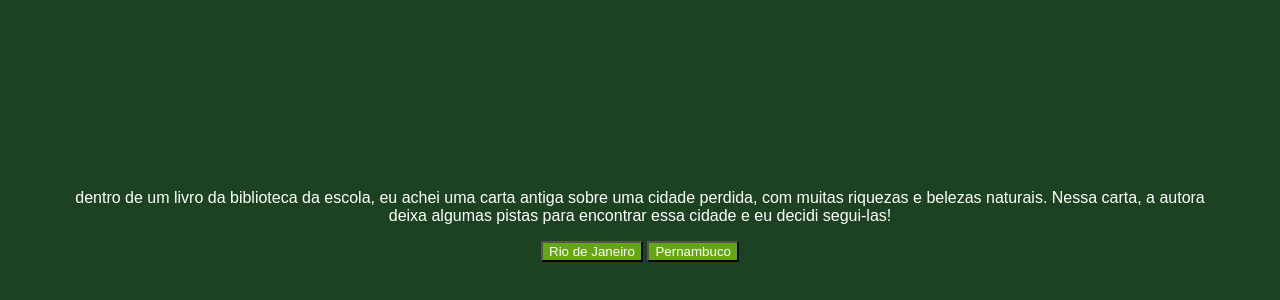
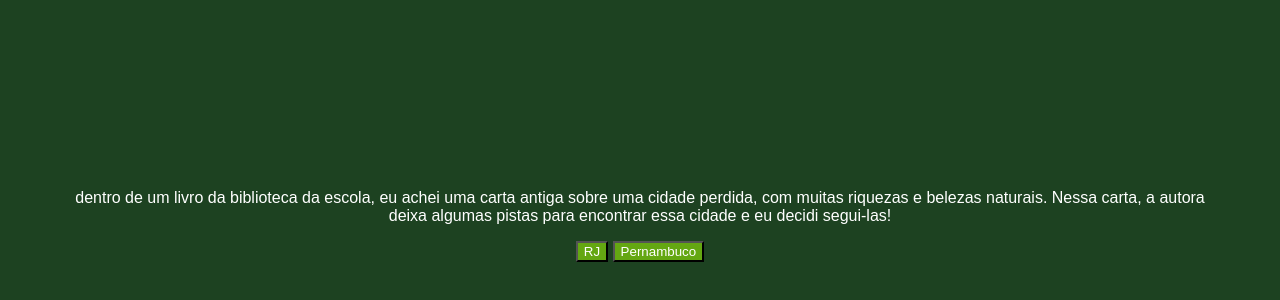
Before and after one commit to Rozakkj/Criando-sua-Aventura, a plain HTML site: page index.html in a window 1280 px wide. Shown: the part 142-442 px from the top of the page. Drawn offline with Linux system fonts and the light colour scheme; a web font is replaced by a local one.

Commit message:
Update index.html

```diff
--- a/index.html
+++ b/index.html
@@ -14,7 +14,7 @@
         <div class="passo ativo" id="passo-0">
             <img src="img/cenario-passo0.png" alt="">
             <p>dentro de um livro da biblioteca da escola, eu achei uma carta antiga sobre uma cidade perdida, com muitas riquezas e belezas naturais. Nessa carta, a autora deixa algumas pistas para encontrar essa cidade e eu decidi segui-las!</p>
-            <button class="btn-proximo" data-proximo="1">Rio de Janeiro</button>
+            <button class="btn-proximo" data-proximo="1">RJ</button>
             <button class="btn-proximo" data-proximo="2">Pernambuco</button>
         </div>
         <div class="passo" id="passo-1">
```
